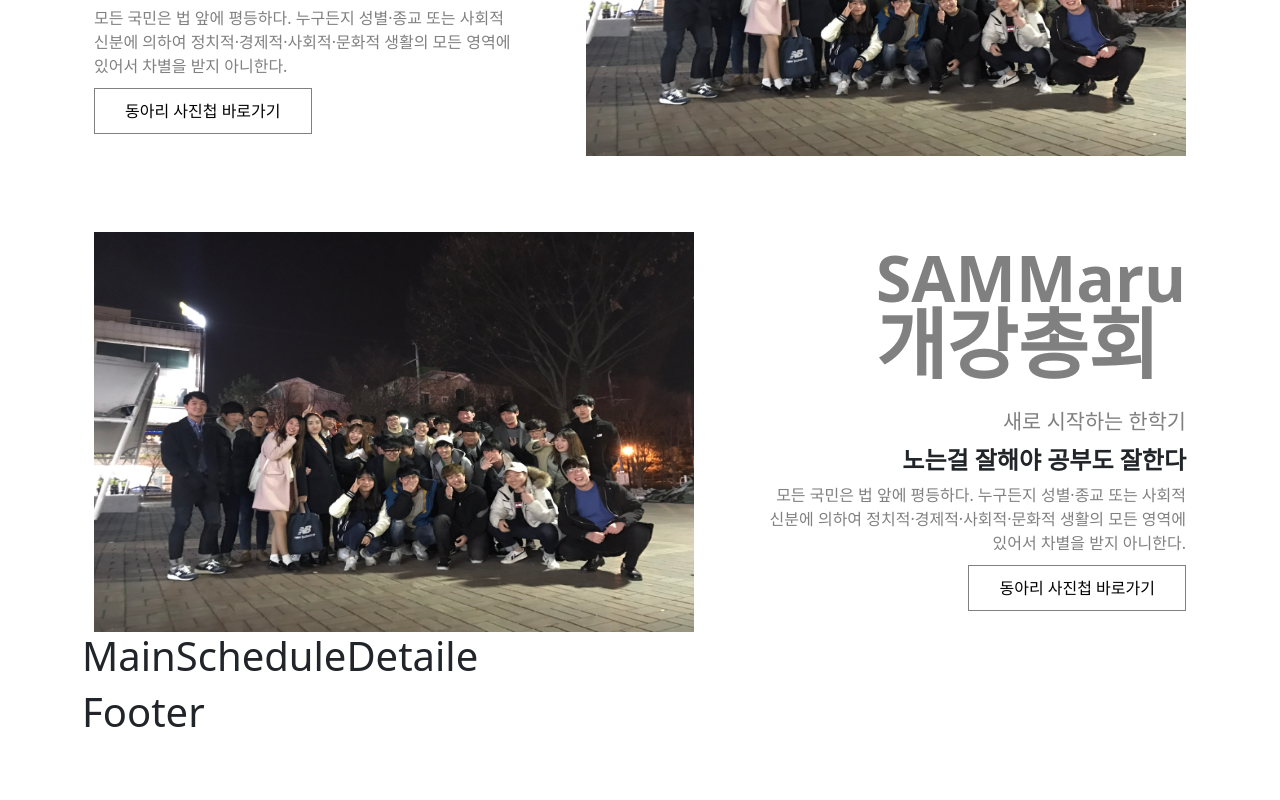
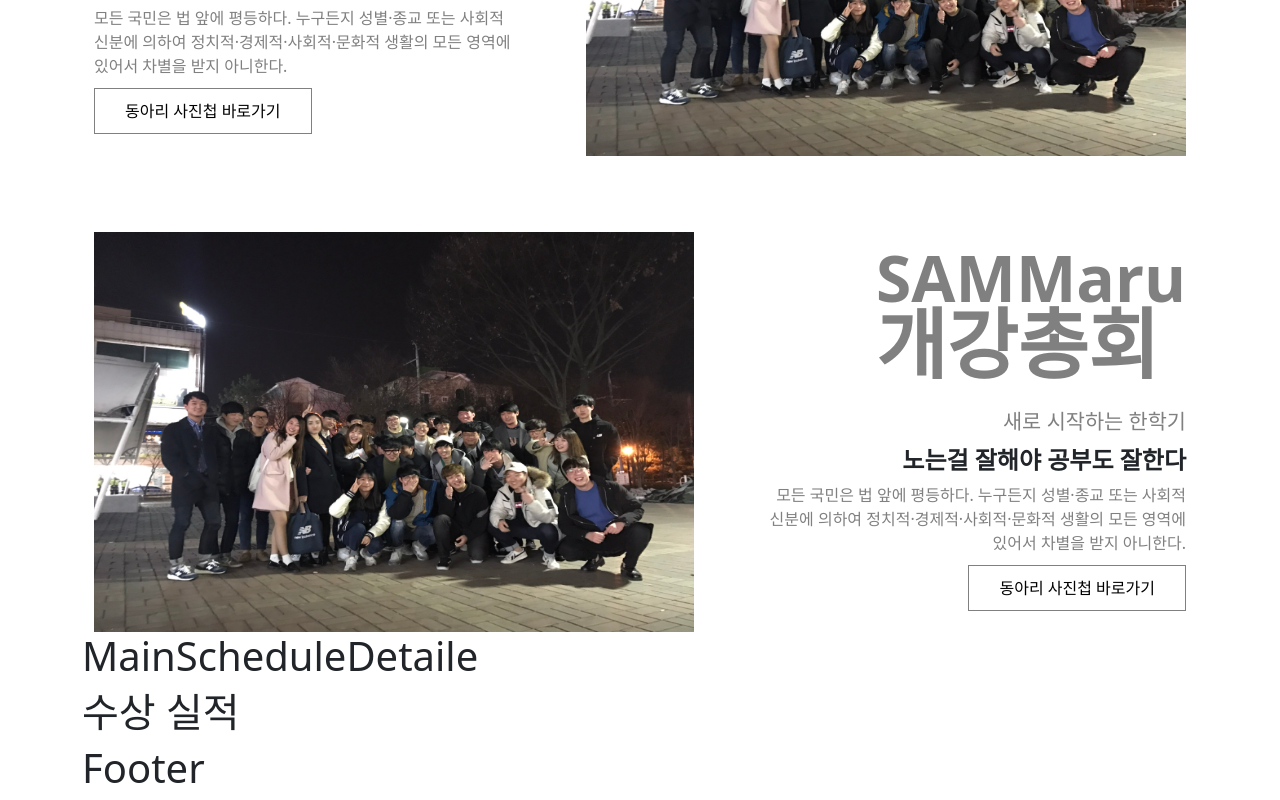
Before and after one commit to SAMMaru5/SAMMaruClient, a React (Create React App) app: page / in a window 1280 px wide. Shown: the part 1298-2098 px from the top of the page. Before the commit the page ends 2042 px from the top, so only its background shows below. Built offline with nearby package versions, Linux system fonts and the light colour scheme.

Commit message:
update mainPage components

```diff
--- a/src/pages/main/MainActivity.js
+++ b/src/pages/main/Activity.js
@@ -1,4 +1,4 @@
-import './MainActivity.scss'
+import './Activity.scss'
 
 function MainActivity() {
     return (
--- a/src/pages/main/MainBoard.js
+++ b/src/pages/main/Board.js
@@ -1,4 +1,4 @@
-import './MainBoard.scss'
+import './Board.scss'
 
 function MainBoard() {
     return (
--- /dev/null
+++ b/src/pages/main/ClubActivities.js
@@ -0,0 +1,39 @@
+import './ClubActivities.scss'
+
+function ClubActivities(){
+    return(
+    <div className="container">
+        <div className="Activities">
+          <div className="contentsLeft">
+            <div className="title">
+              <span className="small-title">SAMMaru</span> <br/>
+              <span className="big-title">개강총회</span></div>
+            <div className="shortSum">새로 시작하는 한학기</div>
+            <div className="subtitle">노는걸 잘해야 공부도 잘한다</div>
+            <div className="detail">모든 국민은 법 앞에 평등하다. 누구든지 성별·종교 또는 사회적 신분에 의하여 정치적·경제적·사회적·문화적 생활의 모든 영역에 있어서 차별을 받지 아니한다.</div>
+            <div className="button"><button><a href="#!">동아리 사진첩 바로가기</a></button></div>
+          </div>
+          <div className="image">
+            <img src="KakaoTalk_Moim_3j5Aj3GPJCSf5xatggd2eVZXl3R62m.jpg" alt="사진"></img>
+          </div>
+       </div>
+          <div className="Activities">
+            <div className="image">
+              <img src="KakaoTalk_Moim_3j5Aj3GPJCSf5xatggd2eVZXl3R62m.jpg" alt="사진"></img>
+            </div>
+            <div className="contentsRight">
+              <div className="title">
+                <span className="small-title">SAMMaru</span> <br />
+                <span className="big-title">개강총회</span></div>
+              <div className="shortSum">새로 시작하는 한학기</div>
+              <div className="subtitle">노는걸 잘해야 공부도 잘한다</div>
+              <div className="detail">모든 국민은 법 앞에 평등하다. 누구든지 성별·종교 또는 사회적 신분에 의하여 정치적·경제적·사회적·문화적 생활의 모든 영역에 있어서 차별을 받지 아니한다.</div>
+              <div className="button"><button><a href="#!">동아리 사진첩 바로가기</a></button></div>
+            </div>
+
+          </div>
+      </div>
+      )
+}
+
+export default ClubActivities;
--- /dev/null
+++ b/src/pages/main/ClubAwards.js
@@ -0,0 +1,9 @@
+function ClubAwards() {
+    return(
+        <div className="ClubAwards">
+            <h1>수상 실적</h1>
+        </div>
+    )
+}
+
+export default ClubAwards;
--- /dev/null
+++ b/src/pages/main/ClubIntroduction.js
@@ -0,0 +1,38 @@
+import "./ClubIntroduction.scss";
+
+function clubIntroduction() {
+    return (
+      <div className="container">
+        <div className="Introduction">
+          <div className="title">동아리 소개</div>
+          <div className="clubIntros">
+            <div className="About">
+              <img src="free-animated-icon-checklist-6416398.gif" alt="아이콘1"></img>
+              <div className="label">About</div>
+              <div className="details">사법권은 법관으로 구성된 법원에 속한다. 행정각부의 설치·조직과 직무범위는 법률로 정한다. 국가는 전통문화의 계승·발전과 민족문화의 창달에 노력하여야 한다.</div>
+            </div>
+            <div className="Careers">
+              <img src="free-animated-icon-checklist-6416398.gif" alt="아이콘1"></img>
+              <div className="label">Careers</div>
+              <div className="details">사법권은 법관으로 구성된 법원에 속한다. 행정각부의 설치·조직과 직무범위는 법률로 정한다. 국가는 전통문화의 계승·발전과 민족문화의 창달에 노력하여야 한다.</div>
+
+            </div>
+            <div className="Sammaru">
+              <img src="free-animated-icon-checklist-6416398.gif" alt="아이콘1"></img>
+              <div className="label">Sammaru</div>
+              <div className="details">사법권은 법관으로 구성된 법원에 속한다. 행정각부의 설치·조직과 직무범위는 법률로 정한다. 국가는 전통문화의 계승·발전과 민족문화의 창달에 노력하여야 한다.</div>
+
+            </div>
+            <div className="Project">
+              <img src="free-animated-icon-checklist-6416398.gif" alt="아이콘1"></img>
+              <div className="label">Project</div>
+              <div className="details">사법권은 법관으로 구성된 법원에 속한다. 행정각부의 설치·조직과 직무범위는 법률로 정한다. 국가는 전통문화의 계승·발전과 민족문화의 창달에 노력하여야 한다.</div>
+
+            </div>
+          </div>
+        </div>
+      </div>
+    );
+  }
+
+  export default clubIntroduction;
--- a/src/pages/main/MainPage.js
+++ b/src/pages/main/MainPage.js
@@ -1,112 +1,30 @@
-import MainActivity from './MainActivity'
-import MainBoard from './MainBoard'
-import MainSchedule from './MainSchedule'
-import MainScheduleDetaile from './MainScheduleDetaile'
+import Activity from './Activity'
+import Board from './Board'
+import Schedule from './Schedule'
+import ScheduleDetaile from './ScheduleDetaile'
 import Footer from '../../components/Footer'
 import Navigation from '../../components/Navigation'
-
+import ClubIntroduction from './ClubIntroduction'
+import ClubActivities from './ClubActivities'
+import ClubAwards from './ClubAwards'
 import './MainPage.scss'
-import "./clubIntroduction.scss";
-import "./clubActivities.scss";
 
 function MainPage() {
     return(
         <div className='MainPage'>
             <div className='container'>
             <Navigation />
-            <MainBoard />
-            <MainActivity />
-            <MainSchedule />
-            { clubIntroduction() }
-            {clubActivity_01()}
-            {clubActivity_02()}
-            <MainScheduleDetaile />
-
-            {/* 동아리 수상실적 */}
+            <Board />
+            <Activity />
+            <Schedule />
+            <ClubIntroduction />
+            <ClubActivities />
+            <ScheduleDetaile />
+            <ClubAwards />
             <Footer />
             </div>
         </div>
     )
 }
 
-
-function clubIntroduction() {
-  return (
-    <div className="container">
-      <div className="Introduction">
-        <div className="title">동아리 소개</div>
-        <div className="clubIntros">
-          <div className="About">
-            <img src="free-animated-icon-checklist-6416398.gif" alt="아이콘1"></img>
-            <div className="label">About</div>
-            <div className="details">사법권은 법관으로 구성된 법원에 속한다. 행정각부의 설치·조직과 직무범위는 법률로 정한다. 국가는 전통문화의 계승·발전과 민족문화의 창달에 노력하여야 한다.</div>
-          </div>
-          <div className="Careers">
-            <img src="free-animated-icon-checklist-6416398.gif" alt="아이콘1"></img>
-            <div className="label">Careers</div>
-            <div className="details">사법권은 법관으로 구성된 법원에 속한다. 행정각부의 설치·조직과 직무범위는 법률로 정한다. 국가는 전통문화의 계승·발전과 민족문화의 창달에 노력하여야 한다.</div>
-
-          </div>
-          <div className="Sammaru">
-            <img src="free-animated-icon-checklist-6416398.gif" alt="아이콘1"></img>
-            <div className="label">Sammaru</div>
-            <div className="details">사법권은 법관으로 구성된 법원에 속한다. 행정각부의 설치·조직과 직무범위는 법률로 정한다. 국가는 전통문화의 계승·발전과 민족문화의 창달에 노력하여야 한다.</div>
-
-          </div>
-          <div className="Project">
-            <img src="free-animated-icon-checklist-6416398.gif" alt="아이콘1"></img>
-            <div className="label">Project</div>
-            <div className="details">사법권은 법관으로 구성된 법원에 속한다. 행정각부의 설치·조직과 직무범위는 법률로 정한다. 국가는 전통문화의 계승·발전과 민족문화의 창달에 노력하여야 한다.</div>
-
-          </div>
-        </div>
-      </div>
-    </div>
-  );
-}
-
-function clubActivity_01() {
-  return (
-    <div className="container">
-      <div className="Activities">
-        <div className="contentsLeft">
-          <div className="title">
-            <span className="small-title">SAMMaru</span> <br/>
-            <span className="big-title">개강총회</span></div>
-          <div className="shortSum">새로 시작하는 한학기</div>
-          <div className="subtitle">노는걸 잘해야 공부도 잘한다</div>
-          <div className="detail">모든 국민은 법 앞에 평등하다. 누구든지 성별·종교 또는 사회적 신분에 의하여 정치적·경제적·사회적·문화적 생활의 모든 영역에 있어서 차별을 받지 아니한다.</div>
-          <div className="button"><button><a href="#!">동아리 사진첩 바로가기</a></button></div>
-        </div>
-        <div className="image">
-          <img src="KakaoTalk_Moim_3j5Aj3GPJCSf5xatggd2eVZXl3R62m.jpg" alt="사진"></img>
-        </div>
-     </div>
-    </div>
-  );
-}
-
-
-  function clubActivity_02() {
-    return (
-      <div className="container">
-        <div className="Activities">
-          <div className="image">
-            <img src="KakaoTalk_Moim_3j5Aj3GPJCSf5xatggd2eVZXl3R62m.jpg" alt="사진"></img>
-          </div>
-          <div className="contentsRight">
-            <div className="title">
-              <span className="small-title">SAMMaru</span> <br />
-              <span className="big-title">개강총회</span></div>
-            <div className="shortSum">새로 시작하는 한학기</div>
-            <div className="subtitle">노는걸 잘해야 공부도 잘한다</div>
-            <div className="detail">모든 국민은 법 앞에 평등하다. 누구든지 성별·종교 또는 사회적 신분에 의하여 정치적·경제적·사회적·문화적 생활의 모든 영역에 있어서 차별을 받지 아니한다.</div>
-            <div className="button"><button><a href="#!">동아리 사진첩 바로가기</a></button></div>
-          </div>
-
-        </div>
-      </div>
-    );
-}
-
 export default MainPage;
--- a/src/pages/main/MainSchedule.js
+++ b/src/pages/main/Schedule.js
@@ -1,4 +1,4 @@
-import './MainSchedule.scss'
+import './Schedule.scss'
 
 function MainSchedule() {
     return (
```
Also changed, not shown: src/pages/main/Activity.scss (renamed from src/pages/main/MainActivity.scss), src/pages/main/Board.scss (renamed from src/pages/main/MainBoard.scss), src/pages/main/Schedule.scss (renamed from src/pages/main/MainSchedule.scss), src/pages/main/ScheduleDetaile.js (renamed from src/pages/main/MainScheduleDetaile.js).
